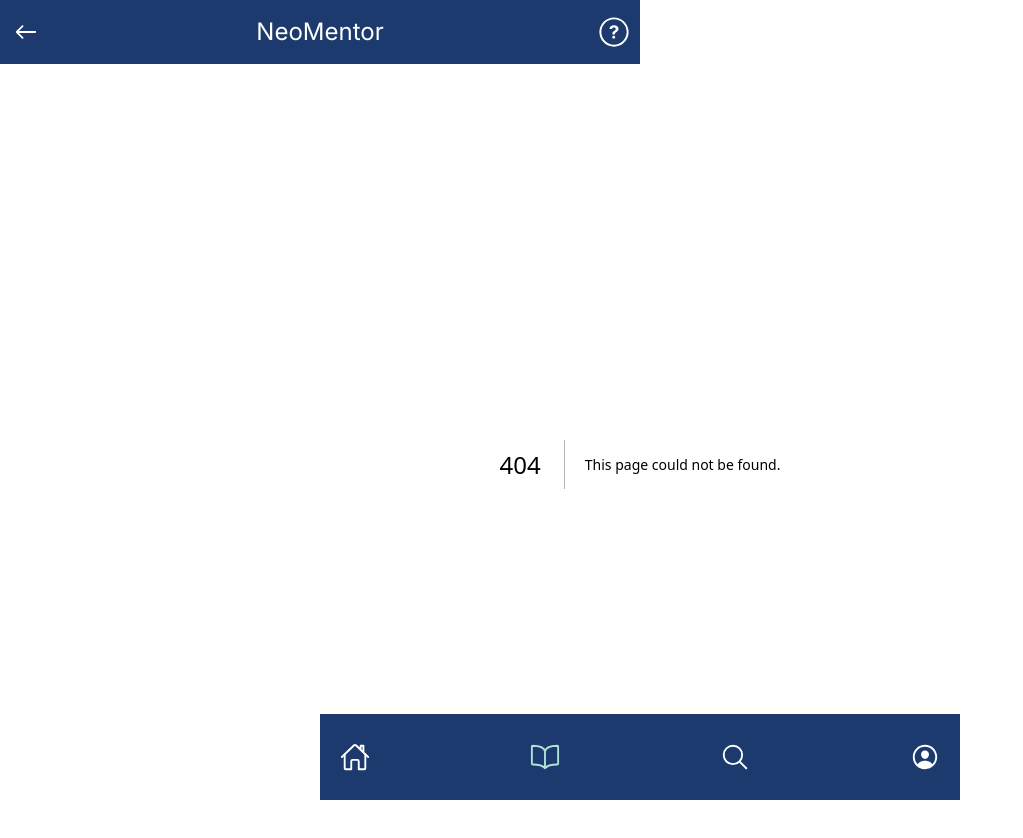
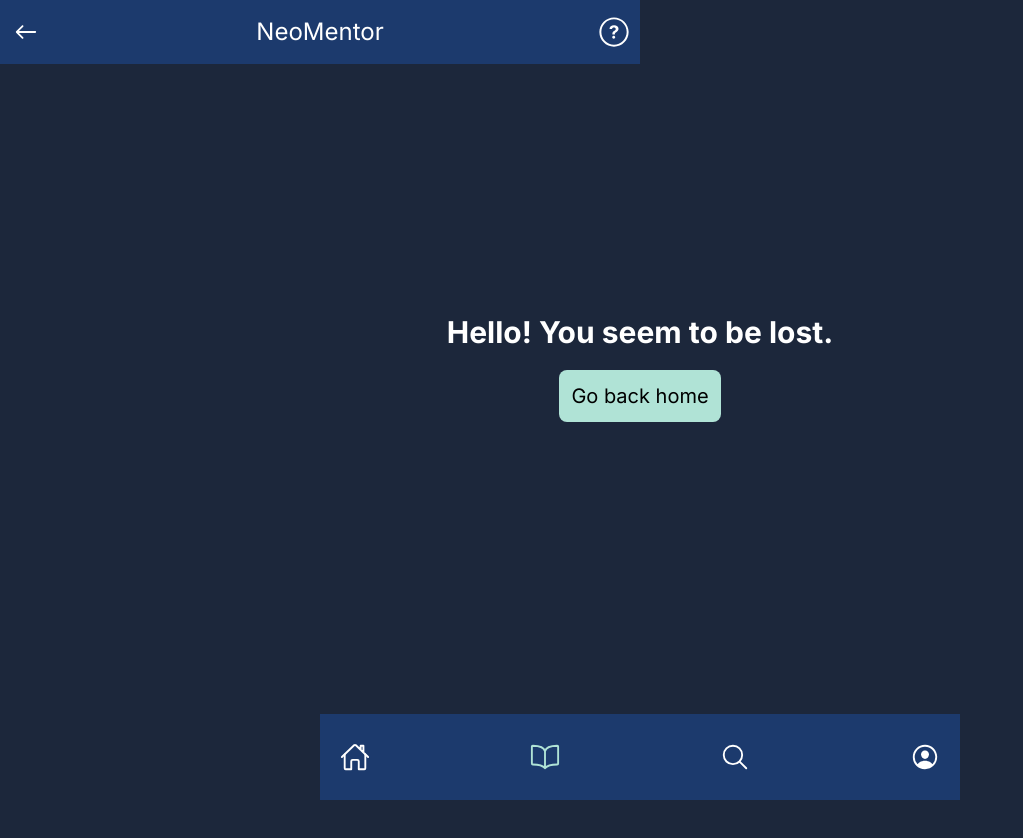
Before and after one commit to vachanmn123/bnmithack, a Next.js app: page /courses in a window 1280 px wide. Before the commit this address had no page. Shown: the top 838 px of the page, without its empty margins (0-1023 px from the left). After the commit the page ends 800 px from the top, so only its background shows below. Built offline with nearby package versions, Linux system fonts and the light colour scheme.

Commit message:
A bunch of horseshit (all fake)

```diff
--- a/app/Topbar.jsx
+++ b/app/Topbar.jsx
@@ -9,6 +9,8 @@ export default function Topbar() {
   const router = useRouter();
   const hasBack = () => {
     if (path === "/") return false;
+    if (path === "/login") return false;
+    if (path === "/onboarding") return false;
     return true;
   };
   return (
--- /dev/null
+++ b/app/[...not_found]/page.jsx
@@ -0,0 +1,16 @@
+"use client";
+import Link from "next/link";
+import React from "react";
+
+export default function Custom404() {
+  return (
+    <div className="flex flex-col items-center justify-center text-center gap-5 h-screen -mt-24 mx-5">
+      <h1 className="text-3xl font-bold">Hello! You seem to be lost.</h1>
+      <Link href="/">
+        <button className="bg-accent text-black px-3 py-3 rounded-lg text-xl">
+          Go back home
+        </button>
+      </Link>
+    </div>
+  );
+}
```
